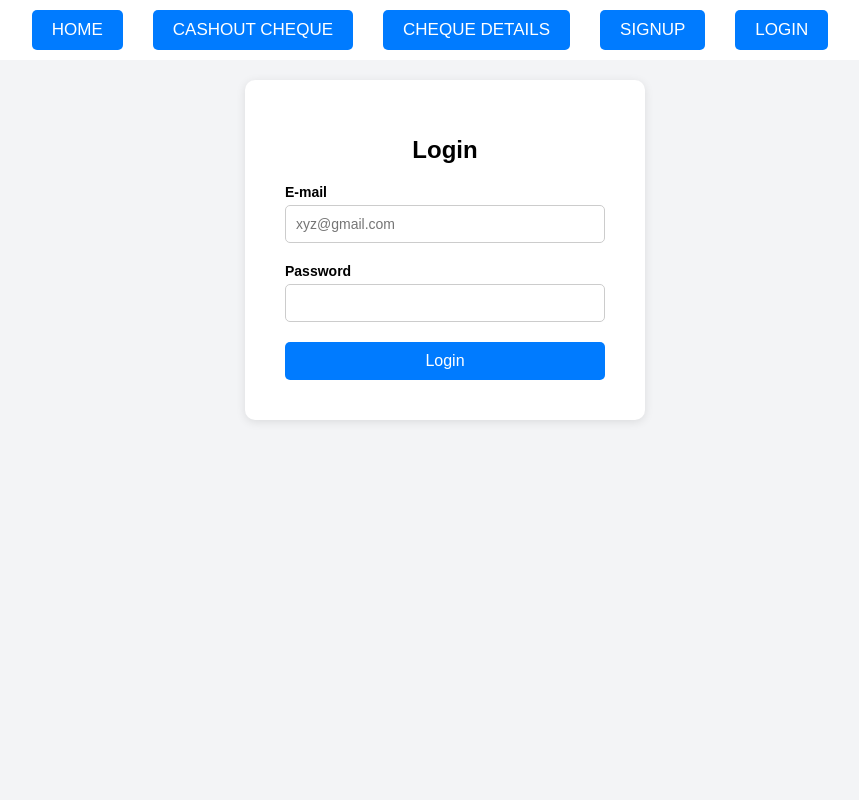
After one commit to holcay92/FlaskExampleApp, a Flask app: page /login in a window 1280 px wide. The commit adds this page. Shown: the whole page, without its empty margins (195-1054 px from the left). Run offline with Flask 3, Linux system fonts and the light colour scheme.

Commit message:
signup method is working login page added

```diff
--- a/flask_app.py
+++ b/flask_app.py
@@ -1,17 +1,6 @@
-# flask_app.py
+from app import create_app
 
-from flask import Flask, render_template
-from flask_sqlalchemy import SQLAlchemy
-from flask_migrate import Migrate
-from routes import routes  # Import the Blueprint
+app = create_app()
 
-app = Flask(__name__)
-app.config['SQLALCHEMY_DATABASE_URI'] = 'postgresql://postgres:postgres@localhost:5432/example'
-app.config['SQLALCHEMY_TRACK_MODIFICATIONS'] = False
-db = SQLAlchemy(app)
-migrate = Migrate(app, db)
-
-# Register the Blueprint
-app.register_blueprint(routes)
 if __name__ == '__main__':
     app.run(debug=True)
--- a/models/Customer.py
+++ b/models/Customer.py
@@ -1,4 +1,4 @@
-from datetime import datetime
+from datetime import datetime, timezone
 from flask_sqlalchemy import SQLAlchemy
 
 db = SQLAlchemy()
@@ -8,7 +8,7 @@ class Customer(db.Model):
     id = db.Column(db.Integer, primary_key=True)
     first_name = db.Column(db.String(50), nullable=False)
     last_name = db.Column(db.String(50), nullable=False)
-    created_at = db.Column(db.DateTime, default=datetime.utcnow)
+    created_at = db.Column(db.DateTime, default=datetime.now(timezone.utc))
     phone_number = db.Column(db.String(20), nullable=False)
     email = db.Column(db.String(100), unique=True, nullable=False)
     password = db.Column(db.String(100), nullable=False)
--- /dev/null
+++ b/robots.txt
@@ -0,0 +1,3 @@
+User-agent: *
+Disallow: /private/
+Disallow: /admin/
--- a/routes.py
+++ b/routes.py
@@ -1,10 +1,10 @@
-from flask import Blueprint, render_template, request, redirect, url_for
-from models import Customer
+from datetime import datetime, timezone
+from flask import Blueprint, render_template, request, redirect, url_for, flash
+from app import db
+from models.Customer import Customer
 
-# Create a Blueprint for your routes
 routes = Blueprint('routes', __name__)
 
-# Define routes
 @routes.route('/')
 def index():
     return render_template('index.html')
@@ -17,6 +17,31 @@ def cashout_cheque():
 def cheque_details():
     return render_template('cheque_details.html')
 
-@routes.route('/signup')
+@routes.route('/login')
+def login():
+    return render_template('login.html')
+
+@routes.route('/signup', methods=['GET', 'POST'])
 def signup():
-   return render_template('signup.html')
+    if request.method == 'POST':
+        print("POST method is being executed correctly.")
+        # Get form data
+        first_name = request.form['name']
+        last_name = request.form['surname']
+        phone_number = request.form['phone']
+        email = request.form['email']
+        password = request.form['password']
+        created_at = datetime.now(timezone.utc)
+        country = 'Türkiye'
+        is_verified = False
+        # Create a new customer
+
+        new_customer = Customer(first_name=first_name, last_name=last_name, phone_number=phone_number, email=email, password=password, created_at=created_at, country=country, is_verified=is_verified)
+        print(new_customer)
+        db.session.add(new_customer)
+        # Commit the transaction
+        db.session.commit()
+        flash('Sign up successful! You can now log in.', 'success')
+        return redirect(url_for('routes.index'))
+    else:
+        return render_template('signup.html')
--- /dev/null
+++ b/templates/login.html
@@ -0,0 +1,33 @@
+<!DOCTYPE html>
+<html lang="en">
+  <head>
+    <meta charset="UTF-8" />
+    <meta name="viewport" content="width=device-width, initial-scale=1.0" />
+    <title>Login</title>
+    <!-- Link to external CSS file -->
+    <link rel="stylesheet" href="/static/style.css" />
+  </head>
+  <body>
+    <!-- Include navbar -->
+    {% include 'navbar.html' %}
+    <div class="container">
+      <h1>Login</h1>
+      <form>
+        <div class="form-group">
+          <label for="email">E-mail</label>
+          <input
+            type="email"
+            id="email"
+            name="email"
+            placeholder="xyz@gmail.com"
+          />
+        </div>
+        <div class="form-group">
+          <label for="date">Password</label>
+          <input type="password" id="password" name="password" placeholder="" />
+        </div>
+        <button type="submit">Login</button>
+      </form>
+    </div>
+  </body>
+</html>
--- a/templates/navbar.html
+++ b/templates/navbar.html
@@ -7,4 +7,5 @@
     ><button>CHEQUE DETAILS</button></a
   >
   <a href="{{ url_for('routes.signup') }}"><button>SIGNUP</button></a>
+  <a href="{{ url_for('routes.login') }}"><button>LOGIN</button></a>
 </div>
--- a/templates/signup.html
+++ b/templates/signup.html
@@ -12,7 +12,8 @@
     {% include 'navbar.html' %}
     <div class="container">
       <h1>Sign Up</h1>
-      <form action="{{ url_for('routes.signup') }}">
+      <p>Please fill out the form below to create an account.</p>
+      <form action="{{ url_for('routes.signup') }}" method="POST">
         <div class="form-group">
           <label for="name">First Name</label>
           <input type="text" id="name" name="name" placeholder="Hüseyin" />
```
Also changed, not shown: app.py (added, +20 -0 lines), templates/index.html (+8 -2 lines).
